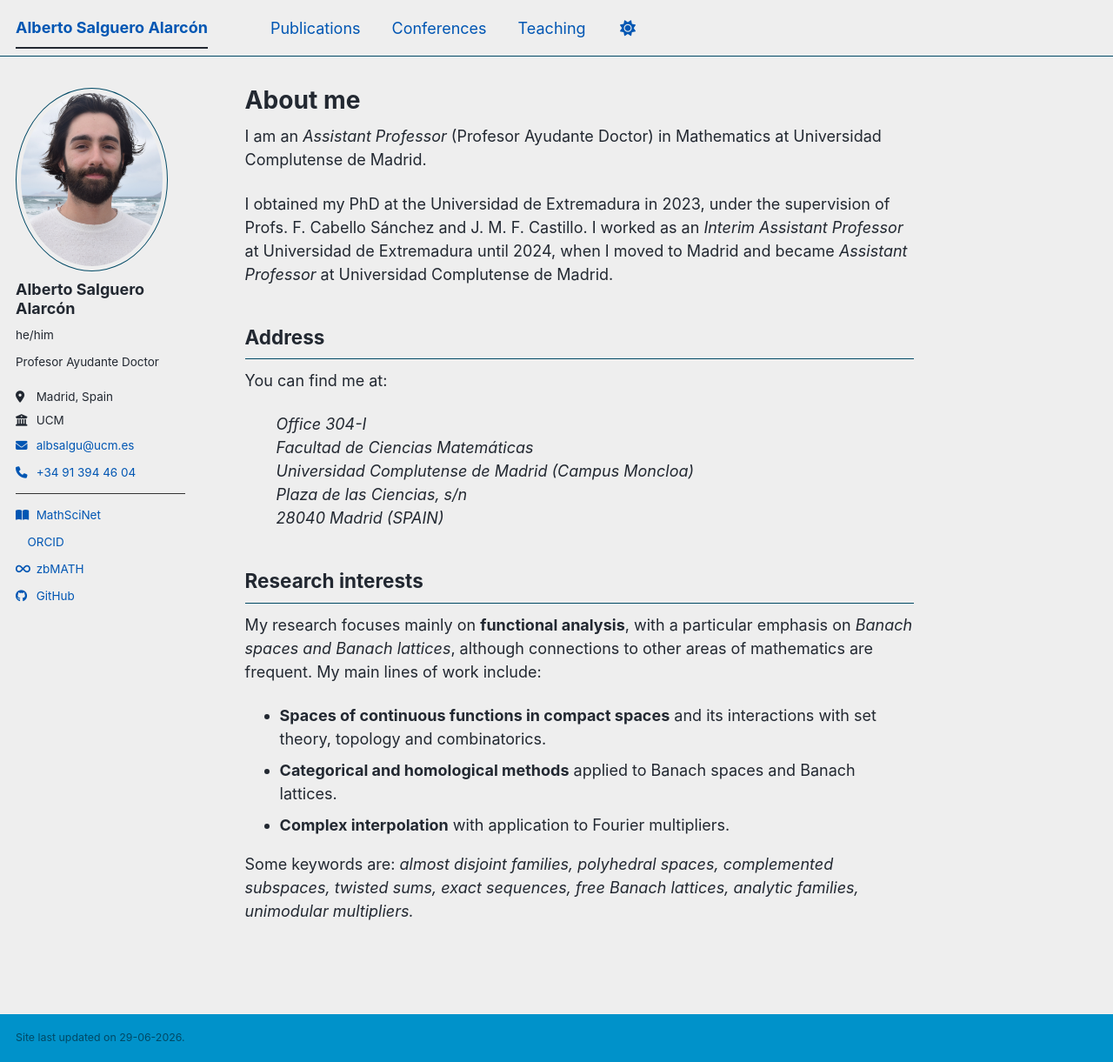
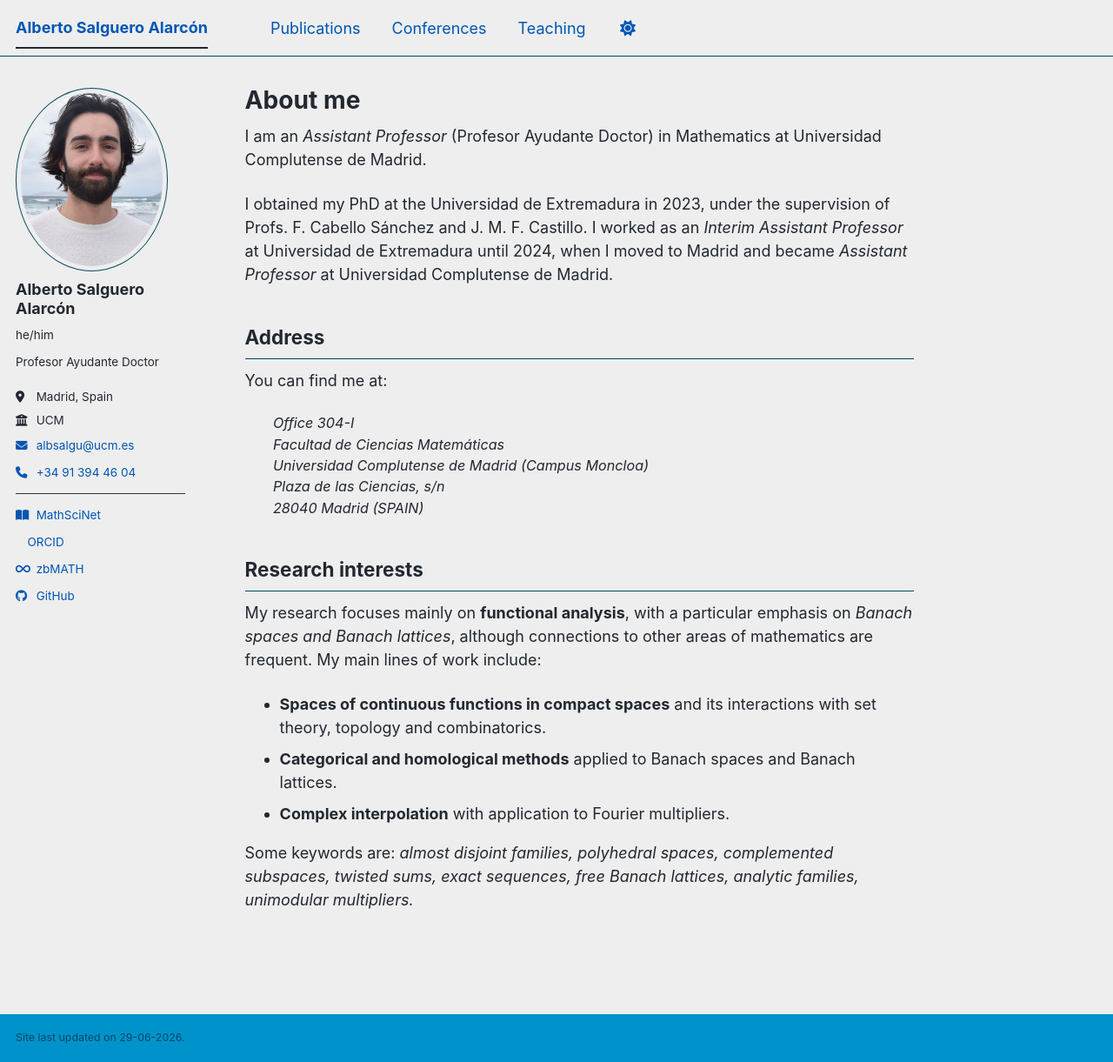
Before and after one commit to salgueroalarcon/salgueroalarcon.github.io, a Jekyll site: the page built from _pages/about.md, in a window 1280 px wide and 1221 px high. Shown: the whole window at 87% size. Built offline with Jekyll 4.4.1, drawn with Linux system fonts in a browser that asks for light colours; a style sheet for code colours, icons or effects is not loaded.

Commit message:
Update about.md

```diff
--- a/_pages/about.md
+++ b/_pages/about.md
@@ -12,7 +12,7 @@ I obtained my PhD at the Universidad de Extremadura in 2023, under the supervisi
 
 ## Address
 You can find me at:
-<div style="margin-left: 2em; font-style: italic;">
+<div style="margin-left: 2em; font-style: italic; font-size: 90%;">
   Office 304-I <br>
   Facultad de Ciencias Matemáticas <br>
   Universidad Complutense de Madrid (Campus Moncloa) <br>
```
